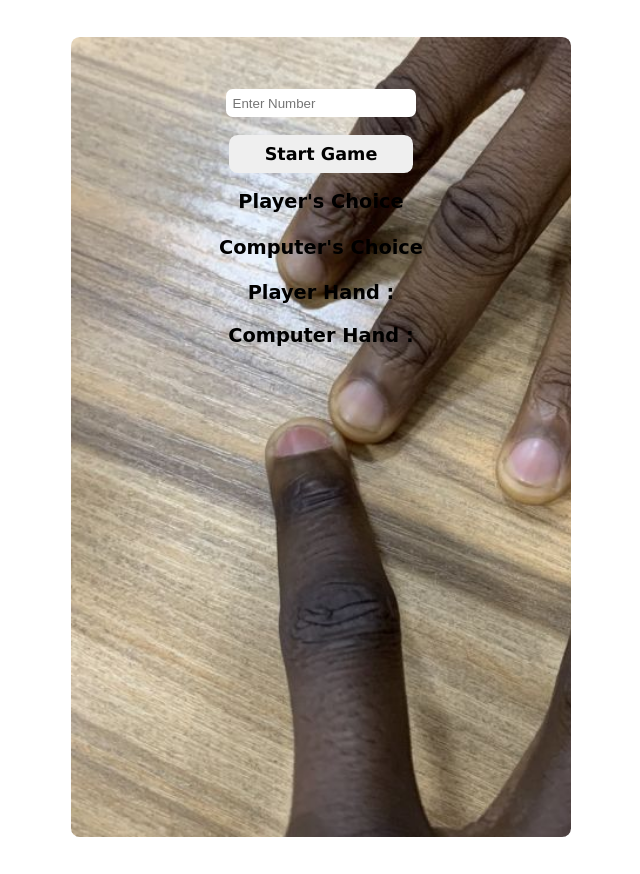
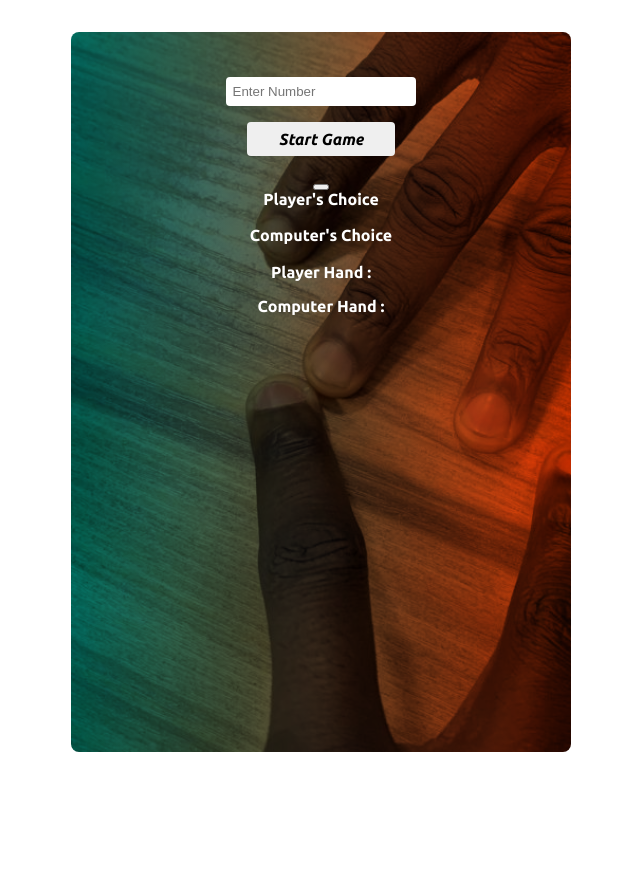
Before and after one commit to katoragashua/after_round_one_game, a plain HTML site: page index.html in a window 1280 px wide. Shown: the whole page, without its empty margins (319-959 px from the left). After the commit the page ends 800 px from the top, so only its background shows below. Drawn offline with Linux system fonts and the light colour scheme.

Commit message:
Game updates

```diff
--- a/index.html
+++ b/index.html
@@ -4,10 +4,12 @@
     <meta charset="UTF-8" />
     <meta http-equiv="X-UA-Compatible" content="IE=edge" />
     <meta name="viewport" content="width=device-width, initial-scale=1.0" />
-    <title>Khemmie's Game</title>
-    <link rel="stylesheet" href="styles.css" type="text/css">
+    <title>After Round One Game</title>
+    <link rel="stylesheet" href="styles.css" type="text/css" />
+    <link rel="preconnect" href="https://fonts.googleapis.com" />
+    <link rel="preconnect" href="https://fonts.gstatic.com" crossorigin />
     <link
-      href="https://fonts.googleapis.com/css2?family=Caveat:wght@400;700&family=Orbitron:wght@400;800&family=Permanent+Marker&family=Press+Start+2P&display=swap"
+      href="https://fonts.googleapis.com/css2?family=Caveat:wght@400;700&family=Orbitron:wght@400;800&family=Permanent+Marker&family=Press+Start+2P&family=Ubuntu:ital,wght@0,400;0,700;1,400;1,700&display=swap"
       rel="stylesheet"
     />
     <script src="index.js" defer></script>
@@ -31,6 +33,7 @@
         id="playButton"
         style="margin-top: 10px"
       />
+      <button type=""></button>
       <div>
         Player's Choice
         <h3 id="playerChoice"></h3>
@@ -39,8 +42,10 @@
         Computer's Choice
         <h3 id="computerChoice"></h3>
       </div>
-      <p>Player Hand : <span id="playerHand"> </span></p>
-      <p>Computer Hand : <span id="computerHand"></span></p>
+      <div class="hands">
+        <p>Player Hand : <span id="playerHand"></span></p>
+        <p>Computer Hand : <span id="computerHand"></span></p>
+      </div>
       <h2 id="winner"></h2>
     </div>
   </body>
--- a/index.js
+++ b/index.js
@@ -14,6 +14,7 @@ const handOfPlayer = document.getElementById("playerHand");       //For playerHa
 const handOfComputer = document.getElementById("computerHand");  //For computerHand textContent
 const computerText = document.getElementById("computerChoice"); //For computerChoice textContent
 const playerText = document.getElementById("playerChoice");    //For playerChoice textContent
+const handsText = document.querySelector(".hands");           //For hands textContent
 
 startBtn.addEventListener("click", playGame);
 
@@ -41,11 +42,11 @@ function playGame() {
         if(playerHand + computerHand === playerChoice && playerChoice !== computerChoice) {
             setTimeout(hidePlayerHand, 3000);
             winner.textContent =  `Player Wins! 🎉🎉
-            Give computer dirty slap 😄`;
+            Give the computer dirty slap 😄`;
         }else if (playerHand + computerHand === computerChoice && playerChoice !== computerChoice) {
-            setTimeout(hidePlayerHand, 3000);
+            setTimeout(hidePlayerHand, 4000);
             winner.textContent = `Computer Wins! 🎉🎉
-            Give Player dirty slap 😄`;
+            Give the Player dirty slap 😄`;
         }else {
             winner.textContent = "Keep Playing!";
         };
@@ -69,6 +70,7 @@ function reset() {
     computerText.textContent = " ";
     winner.textContent = " ";
     gameArray = [1,2,3,4,5,6,7,8,9,10]; //Reset game array
+    handsText.style.display = "block";
 }
 
 //Function to ensure player and computer do not make the same choice
@@ -88,6 +90,5 @@ function makeChoice() {
 }
 
 function hidePlayerHand() {
-    handOfPlayer.style.display = "none";
-    handOfComputer.style.display = "none";
+    handsText.style.display = "none";
 }
--- a/styles.css
+++ b/styles.css
@@ -5,11 +5,11 @@
 html,
 body {
     margin: 0;
-    padding: 1em 0;
-    font-size: 1.1em;
+    padding-top: 1em;
+    font-size: 1em;
     font-weight: bold;
-    font-family: cursive;
-    color: black;
+    font-family: ubuntu;
+    color: white;
 }
 
 .gameContainer {
@@ -19,8 +19,9 @@ body {
     margin: 0 auto;
     padding: 2em;
     text-align: center;
-    background-image: url(ran-one.jpg);
-    min-height: 100vh;
+    background-image: url(ran-one.jpg), linear-gradient(to right, teal, orangered);
+    background-blend-mode:multiply;
+    min-height: 90vh;
     background-size: cover;
 }
 
@@ -32,19 +33,20 @@ input {
 
 #playerInput {
     border: none;
-    border-radius: 0.5em;
-    padding: 0.5em
+    border-radius: 4px;
+    padding: 0.5em;
 }
 
 #startButton,
 #restartButton,
 #playButton {
     padding: .5rem 2rem;
-    border-radius: 0.5em;
+    border-radius: 4px;
     border: none;
     font-size: 1rem;
     font-weight: bold;
-    font-family: verdana, helvetica, 'Orbitron', sans-serif;
+    font-family: ubuntu, helvetica, 'Orbitron', sans-serif;
+    font-style: italic;
     cursor: pointer;
 }
 
```
